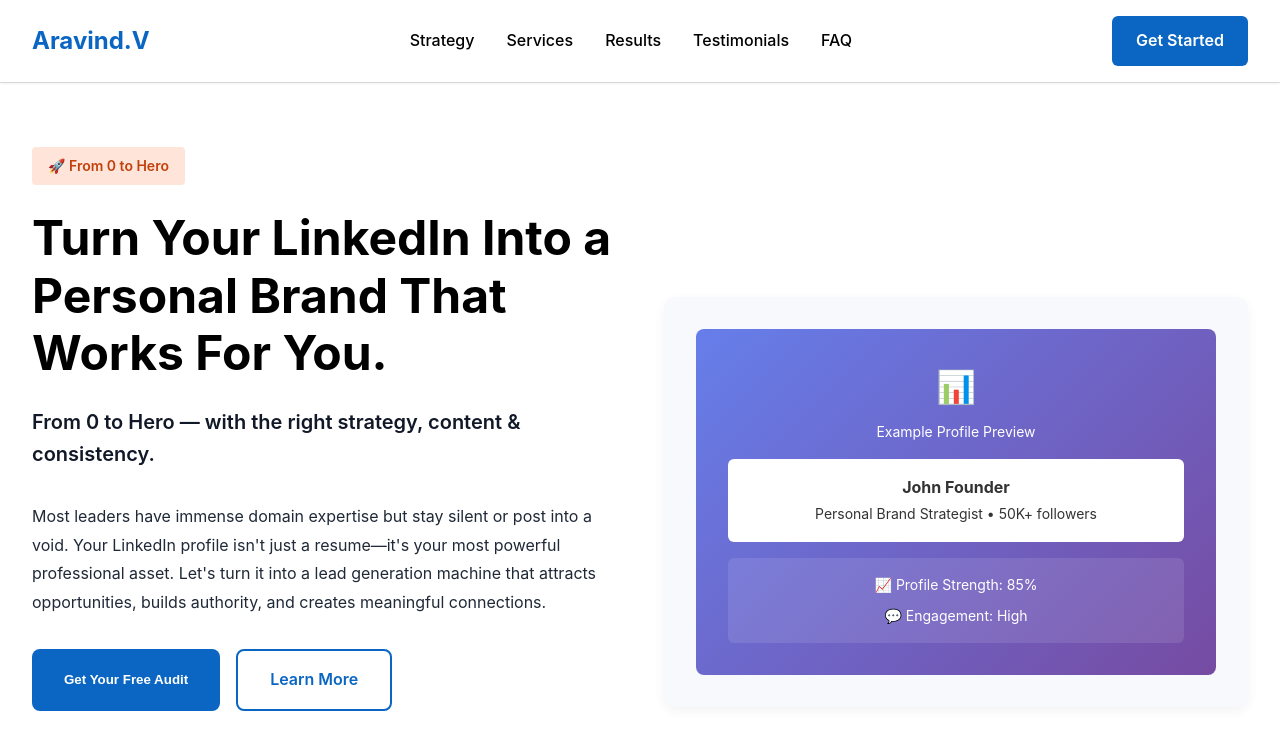
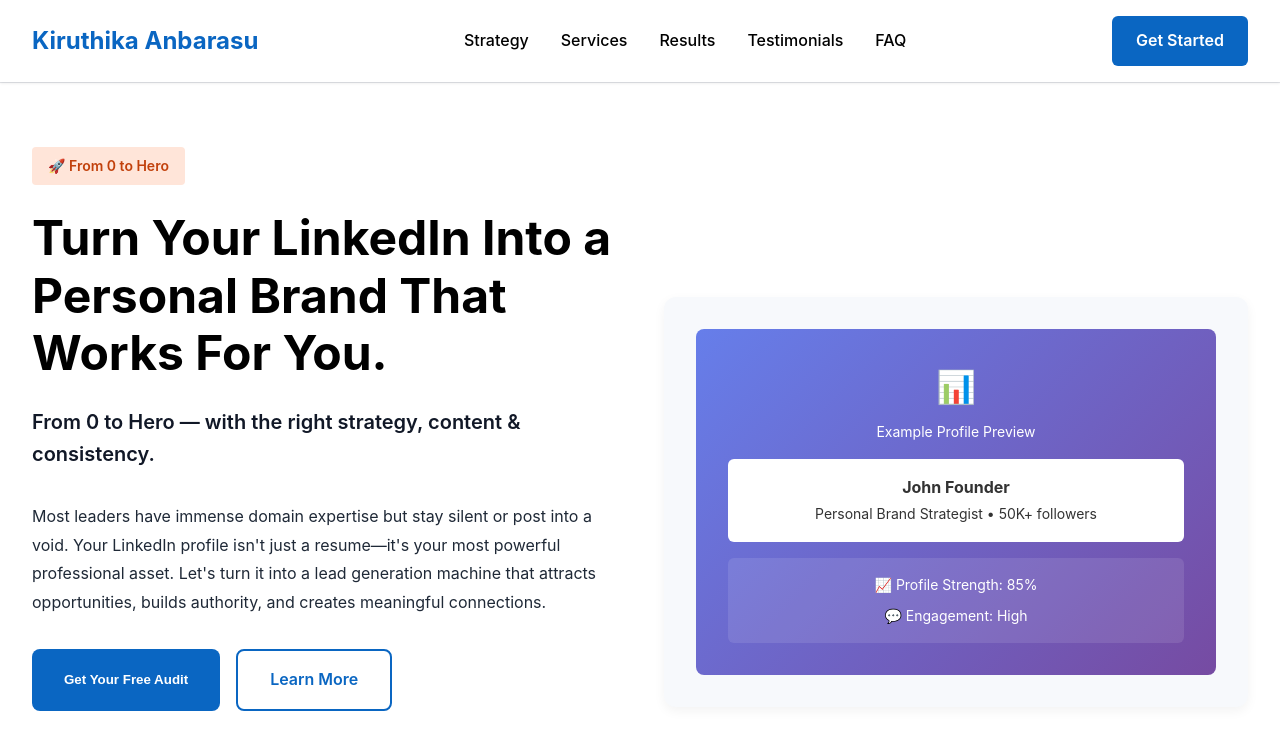
Before and after one commit to kiruthikaa1628-rgb/Linked-in, a plain HTML site: page index.html in a window 1280 px wide. Shown: the top 740 px of the page. Drawn offline with Linux system fonts and the light colour scheme.

Commit message:
chneged the name

```diff
--- a/index.html
+++ b/index.html
@@ -810,7 +810,7 @@
     <!-- Header -->
     <header>
         <nav>
-            <div class="logo">Aravind.V</div>
+            <div class="logo">Kiruthika Anbarasu</div>
             <ul class="nav-links">
                 <li><a href="#strategy">Strategy</a></li>
                 <li><a href="#services">Services</a></li>
@@ -1206,7 +1206,7 @@
     <footer>
         <div class="footer-content">
             <div class="footer-section">
-                <h4>Aravind.V</h4>
+                <h4>Kiruthika Anbarasu</h4>
                 <p style="margin-bottom: 1rem;">LinkedIn Strategy • Content • Personal Branding</p>
                 <p>Helping professionals turn their expertise into personal brands people remember.</p>
                 <div style="margin-top: 1rem; display: flex; gap: 1rem;">
@@ -1232,7 +1232,7 @@
             </div>
         </div>
         <div class="footer-bottom">
-            <p>&copy; 2024 Aravind.V. All rights reserved. | Privacy Policy | Terms of Service</p>
+            <p>&copy; 2024 Kiruthika Anbarasu. All rights reserved. | Privacy Policy | Terms of Service</p>
         </div>
     </footer>
 
```
